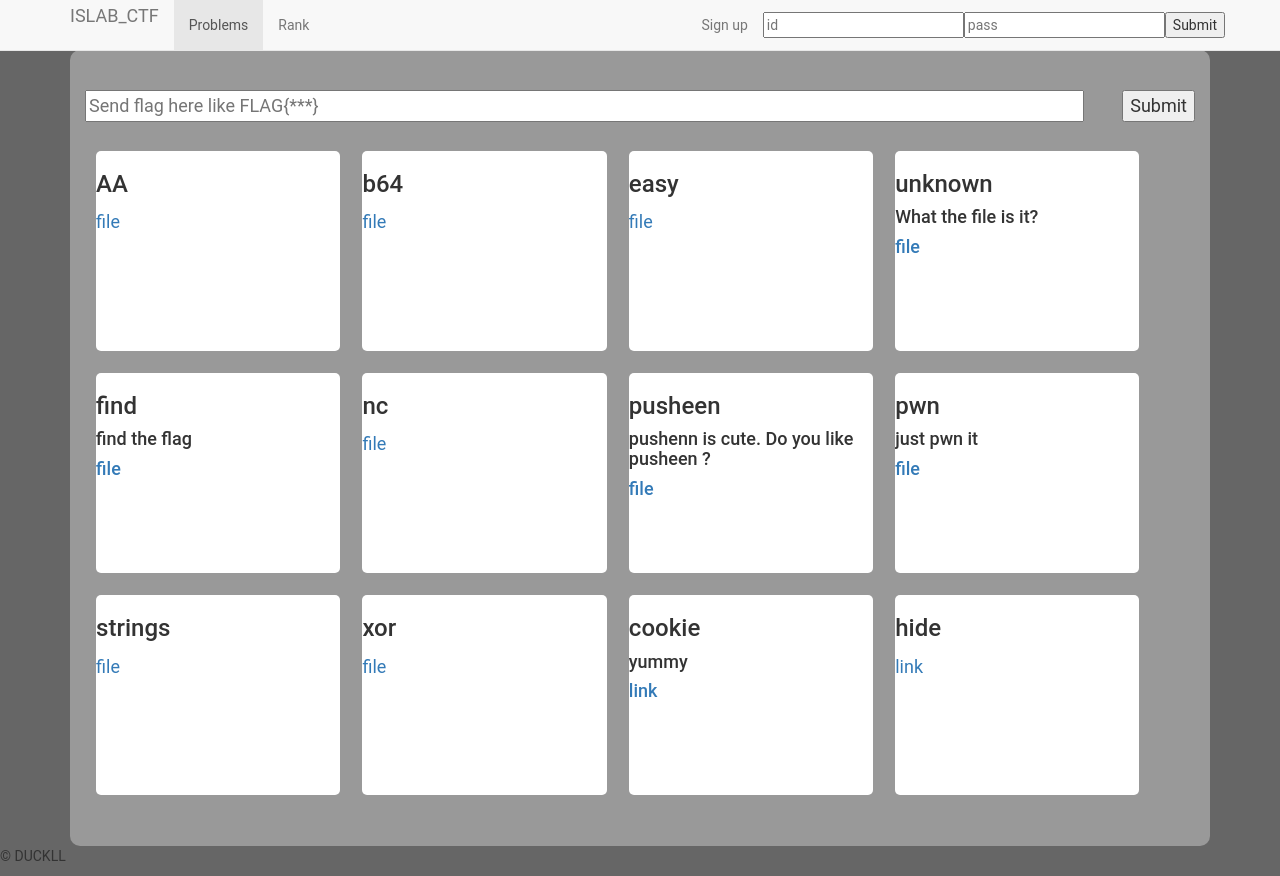
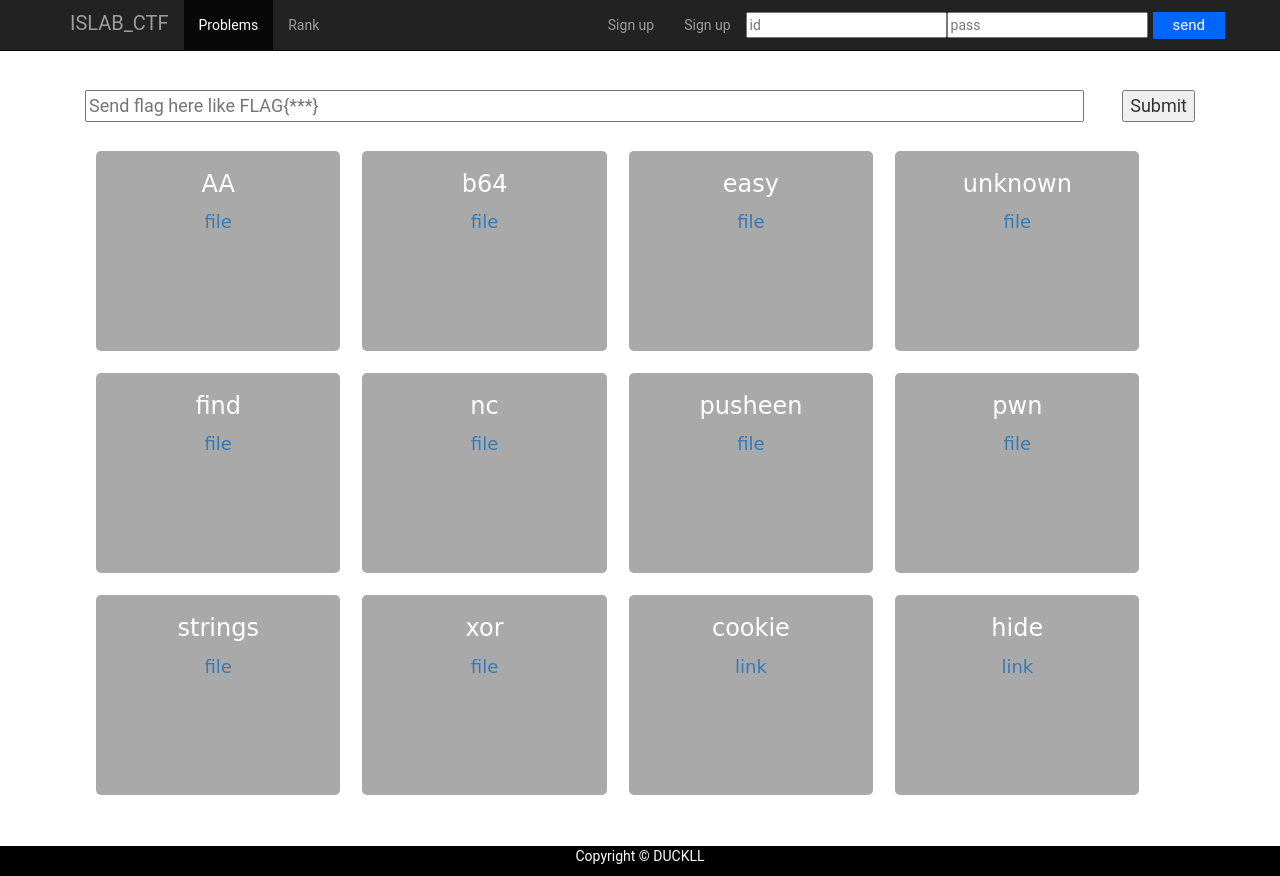
Before and after one commit to shi359/islab_exam, a PHP site: page / in a window 1280 px wide. Run offline with PHP 8.4, Linux system fonts and the light colour scheme; some libraries are stand-ins or nearby versions.

Commit message:
ui prototype

```diff
--- a/index.php
+++ b/index.php
@@ -16,7 +16,7 @@ require_once('database.php');
   </head>
   <body>
     <form action="login.php" method="post">
-    <nav class="navbar navbar-default navbar-fixed-top" role="navigation">
+    <nav class="navbar navbar-inverse navbar-fixed-top" role="navigation">
       <div class="container">
         <div class="navbar-header">
           <button type="button" class="navbar-toggle collapsed" data-toggle="collapse" data-target="#bs-example-navbar-collapse-1">
@@ -26,7 +26,7 @@ require_once('database.php');
             <span class="icon-bar"></span>
           </button>
           <div id="NAVbrand" class="navbar-brand" style="padding-top:6px;">
-            <span> ISLAB_CTF</span>
+            <span class="title-span"> ISLAB_CTF</span>
           </div>
         </div>
         <div class="collapse navbar-collapse" id="bs-example-navbar-collapse-1">
@@ -35,6 +35,8 @@ require_once('database.php');
             <li><a href="./rank.php">Rank</a></li>
           </ul>
           <ul class="nav navbar-nav navbar-right">
+    <li><a href="./signup.php">Sign up</a></li>
+
 <?php
 if(isset($_SESSION['name'])){
     echo '<li><a>'.$_SESSION['name'].'</a></li>';
@@ -44,7 +46,7 @@ else{
     echo '<li><a href="./signup.php">Sign up</a></li>';
     echo '<li style="top:12px;"><input type="text" name="name" placeholder="id"></li>';
     echo '<li style="top:12px;"><input type="password" name="pass" placeholder="pass"></li>';
-    echo '<li style="top:12px;"><input type="submit"></li>';
+    echo '<li style="top:12px;"><input type="submit" class="small-submit" value="send"></li>';
 }
 ?>
           </ul>
@@ -59,57 +61,76 @@ else{
 <input type="submit" style="float:right;">
 </form>
 <div class="item">
+    <div class="challenge">
       <h3>AA</h3>
       <a href="./data/aa.txt" download>file</a>
+    </div>
 </div>
 <div class="item">
+    <div class="challenge">
       <h3>b64</h3>
       <a href="./data/encode.txt" download>file</a>
+    </div>
 </div>
 <div class="item">
+    <div class="challenge">
       <h3>easy</h3>
       <a href="./data/easy.txt" download>file</a>
+    </div>
 </div>
 <div class="item">
+    <div class="challenge">
       <h3>unknown</h3>
-      <h4>What the file is it?<h4>
       <a href="./data/FLAG" download>file</a>
+    </div>
 </div>
 <div class="item">
+    <div class="challenge">
       <h3>find</h3>
-      <h4>find the flag<h4>
       <a href="./data/find.zip">file</a>
+    </div>
 </div>
 <div class="item">
+    <div class="challenge">
       <h3>nc</h3>
       <a href="./data/nc.txt" download>file</a>
+     </div>
 </div>
 <div class="item">
+    <div class="challenge">
       <h3>pusheen</h3>
-      <h4>pushenn is cute. Do you like pusheen ?<h4>
       <a href="./data/pusheen.txt" download>file</a>
+     </div>
 </div>
 <div class="item">
+    <div class="challenge">
       <h3>pwn</h3>
-      <h4>just pwn it<h4>
       <a href="./data/pwn">file</a>
+    </div>
 </div>
 <div class="item">
+    <div class="challenge">
       <h3>strings</h3>
       <a href="./data/strings">file</a>
+     </div>
 </div>
 <div class="item">
+    <div class="challenge">
       <h3>xor</h3>
       <a href="./data/xor.c" download>file</a>
+    </div>
 </div>
 <div class="item">
+    <div class="challenge">
       <h3>cookie</h3>
-      <h4>yummy<h4>
       <a href="http://sv.duckll.tw:1337">link</a>
+    </div>
 </div>
 <div class="item">
+    <div class="challenge">
       <h3>hide</h3>
       <a href="http://sv.duckll.tw:1337/hide.html">link</a>
+    </div>
 </div>
 <?php
 /*
@@ -130,6 +151,12 @@ while($row = $rs->fetch()){
 <div style="clear:both;"></div>
       </div>
     </div>
-    <p>&copy; DUCKLL<p>
+    <!-- Footer -->
+    <footer style="background-color: black">
+      <div class="container">
+        <p class="m-0 text-center" style="color:white">Copyright &copy; DUCKLL</p>
+      </div>
+      <!-- /.container -->
+    </footer>
   </body>
 </html>
--- a/starter-template.css
+++ b/starter-template.css
@@ -1,6 +1,6 @@
 body {
 	padding-top: 50px;
-	background-color:#666;
+	background-color:white;
     font-family: Roboto,"PingFang TC","黑體-繁","Heiti TC","蘋果儷中黑","Apple LiGothic Medium","微軟正黑體","Microsoft JhengHei",sans-serif;
 }
 img{
@@ -20,17 +20,22 @@ div{
 td{
     text-align: center;
 }
+
 .starter-template {
 	padding: 40px 15px;
 	text-align: left;
 	font-size: large;
-	background-color:#999;
+	/*background-color:#999;*/
 
 	border-radius: 10px;  /*圓角*/
 
     -moz-border-radius: 10px;
 
     -webkit-border-radius: 10px;
+}
+.title-span{
+    font-size: 20px;
+    line-height: 35px;
 }
 .ep_like {
     display: block;
@@ -49,10 +54,36 @@ td{
     height: 200px;
     margin: 1%;
     line-height: 30px;
-    background-color: #fff;
+    background-color: #A9A9A9;
     overflow: hidden;
     text-overflow : ellipsis;
 }
 .pass{
     background-color: #8f8;
 }
+.challenge{
+    text-align: center;
+    color: white;
+    font-family: cursive;
+    height: 150px;
+
+}
+.submit {
+    border: none;
+    background-color: #0066ff;
+    font-size: 15px;
+    padding: 6px 20px;
+    margin-left: 5px;
+    color: white;
+    cursor: pointer;
+}
+
+.small-submit{
+    border: none;
+    background-color: #0066ff;
+    font-size: 15px;
+    padding: 3px 20px;
+    margin-left: 5px;
+    color: white;
+    cursor: pointer;
+}
```
Also changed, not shown: rank.php (+10 -3 lines), signup.php (+9 -2 lines), 1 other file.
